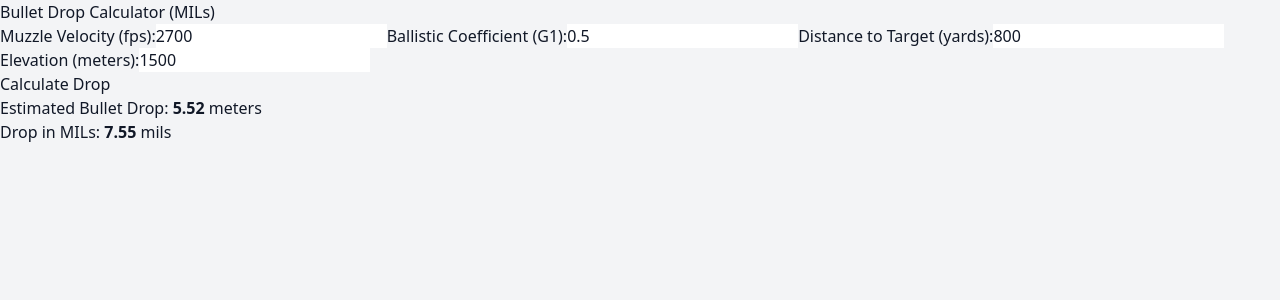
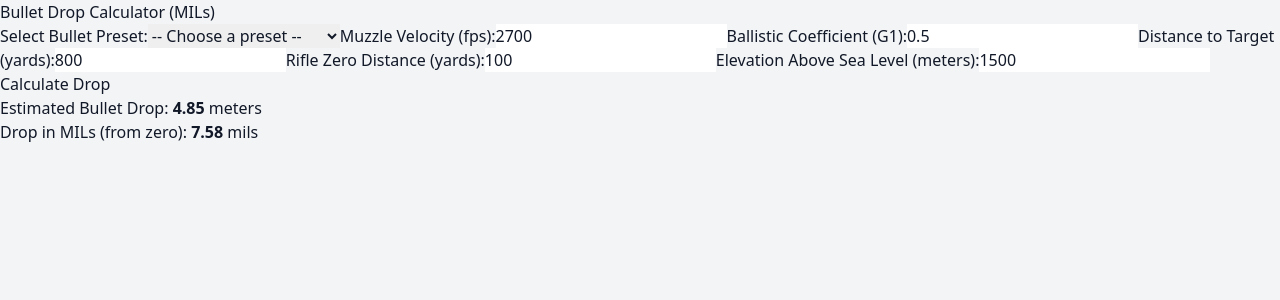
Before and after one commit to Lloydisa/bullet-drop-pwa, a React (Vite) app: page / in a window 1280 px wide. Both pictures are taken after a click on the button "Calculate Drop". Shown: the top 300 px of the page. Built offline with nearby package versions, Linux system fonts and the light colour scheme.

Commit message:
Add zeroing and bullet preset support with calibrated drag model

```diff
--- a/src/App.jsx
+++ b/src/App.jsx
@@ -5,8 +5,17 @@ export default function BulletDropCalculator() {
   const [ballisticCoefficient, setBallisticCoefficient] = useState(0.5);
   const [distance, setDistance] = useState(800);
   const [elevation, setElevation] = useState(1500);
+  const [zero, setZero] = useState(100);
   const [dropMeters, setDropMeters] = useState(null);
   const [dropMils, setDropMils] = useState(null);
+
+  const bulletPresets = {
+    "308 - 175gr SMK": { velocity: 2650, bc: 0.505 },
+    "6.5CM - 140gr ELD-M": { velocity: 2700, bc: 0.610 },
+    "223 - 77gr TMK": { velocity: 2750, bc: 0.372 },
+    "300 PRC - 225gr ELD-M": { velocity: 2810, bc: 0.777 },
+    "22LR - 40gr": { velocity: 1100, bc: 0.120 }
+  };
 
   const calculateDrop = () => {
     const G = 9.80665;
@@ -25,7 +34,7 @@ export default function BulletDropCalculator() {
     };
 
     const simulateBallisticDrop = (v0, distanceYards, bc, elevation) => {
-  const distanceMeters = distanceYards * 0.9144;
+      const distanceMeters = (distanceYards - zero) * YARDS_TO_METERS;
       const rho = airDensity(elevation);
       const dt = 0.001;
       let t = 0;
@@ -37,31 +46,38 @@ export default function BulletDropCalculator() {
         return 0;
       }
 
-  const maxTime = 2.0; // realistic bullet flight time limit
-  const dragFactor = 0.00028; // empirically tuned for better BC behavior
+      const dragFactor = 0.00044;
+      const maxTime = 2.0;
 
       while (x < distanceMeters && t < maxTime) {
         const dragDecel = dragFactor * (rho / 1.225) * (v * v) / bc;
         v -= dragDecel * dt;
-
         if (v <= 90 || isNaN(v)) break;
 
         x += v * dt;
         t += dt;
       }
 
+      console.log("Simulated TOF (s):", t.toFixed(3));
 
-  const drop = 0.5 * 9.80665 * t * t;
+      const drop = 0.5 * G * t * t;
       return drop;
     };
 
-
     const v0 = fpsToMps(velocity);
     const dropM = simulateBallisticDrop(v0, distance, ballisticCoefficient, elevation);
-    const dropMil = dropToMils(dropM, distance);
+    const dropMil = dropToMils(dropM, distance - zero);
 
     setDropMeters(dropM.toFixed(2));
     setDropMils(dropMil.toFixed(2));
+  };
+
+  const handleBulletSelect = (e) => {
+    const preset = bulletPresets[e.target.value];
+    if (preset) {
+      setVelocity(preset.velocity);
+      setBallisticCoefficient(preset.bc);
+    }
   };
 
   return (
@@ -69,6 +85,14 @@ export default function BulletDropCalculator() {
       <h1 className="text-2xl font-bold">Bullet Drop Calculator (MILs)</h1>
 
       <div className="space-y-2">
+        <label>Select Bullet Preset:</label>
+        <select onChange={handleBulletSelect} className="w-full p-2 rounded border">
+          <option value="">-- Choose a preset --</option>
+          {Object.keys(bulletPresets).map((key) => (
+            <option key={key} value={key}>{key}</option>
+          ))}
+        </select>
+
         <label>Muzzle Velocity (fps):</label>
         <input
           type="number"
@@ -93,7 +117,15 @@ export default function BulletDropCalculator() {
           className="w-full p-2 rounded border"
         />
 
-        <label>Elevation (meters):</label>
+        <label>Rifle Zero Distance (yards):</label>
+        <input
+          type="number"
+          value={zero}
+          onChange={(e) => setZero(Number(e.target.value))}
+          className="w-full p-2 rounded border"
+        />
+
+        <label>Elevation Above Sea Level (meters):</label>
         <input
           type="number"
           value={elevation}
@@ -112,7 +144,7 @@ export default function BulletDropCalculator() {
       {dropMeters && (
         <div className="mt-4 text-lg">
           <p>Estimated Bullet Drop: <strong>{dropMeters}</strong> meters</p>
-          <p>Drop in MILs: <strong>{dropMils}</strong> mils</p>
+          <p>Drop in MILs (from zero): <strong>{dropMils}</strong> mils</p>
         </div>
       )}
     </div>
```
Lines whose indentation alone changed are shown as unchanged.
